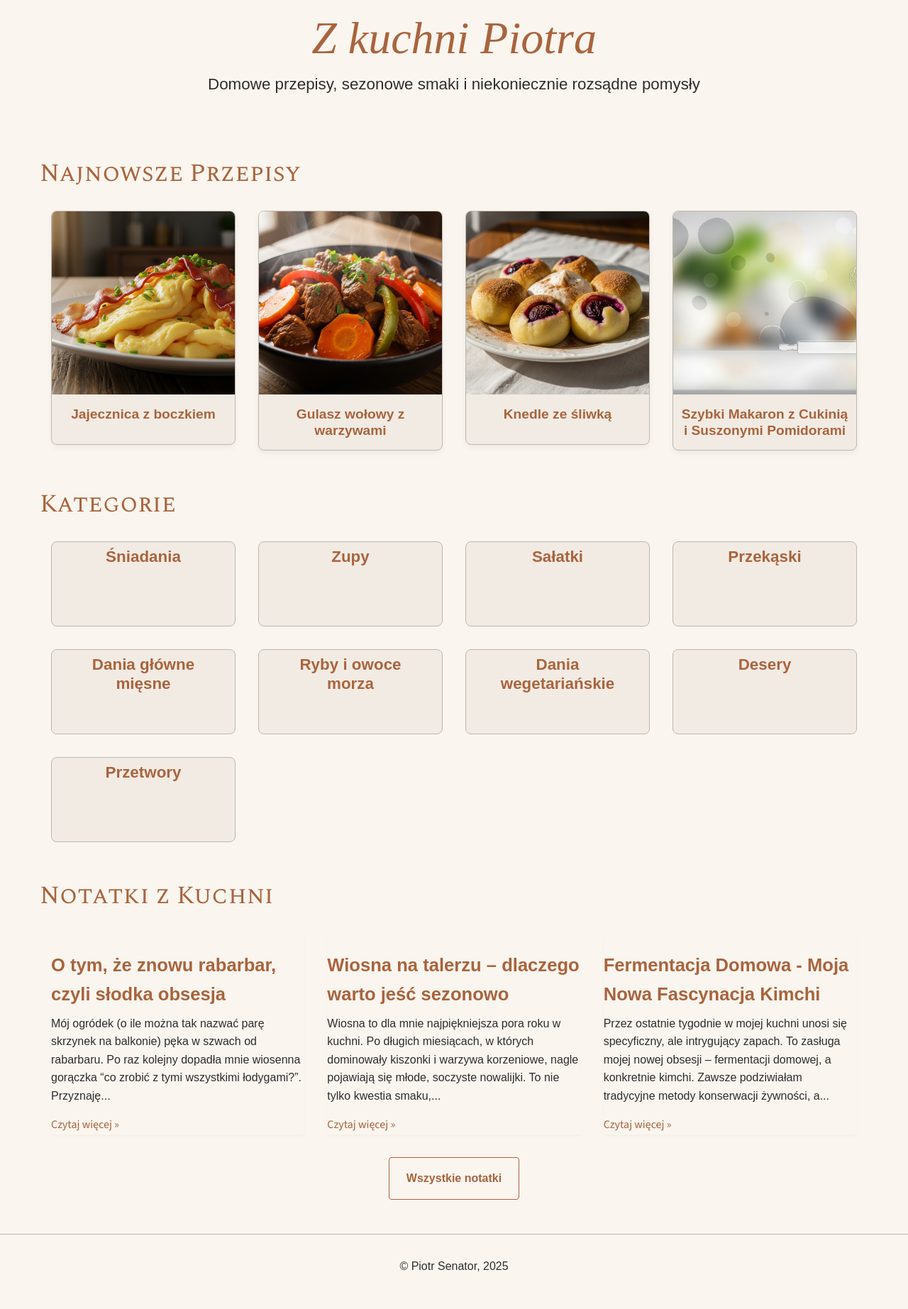
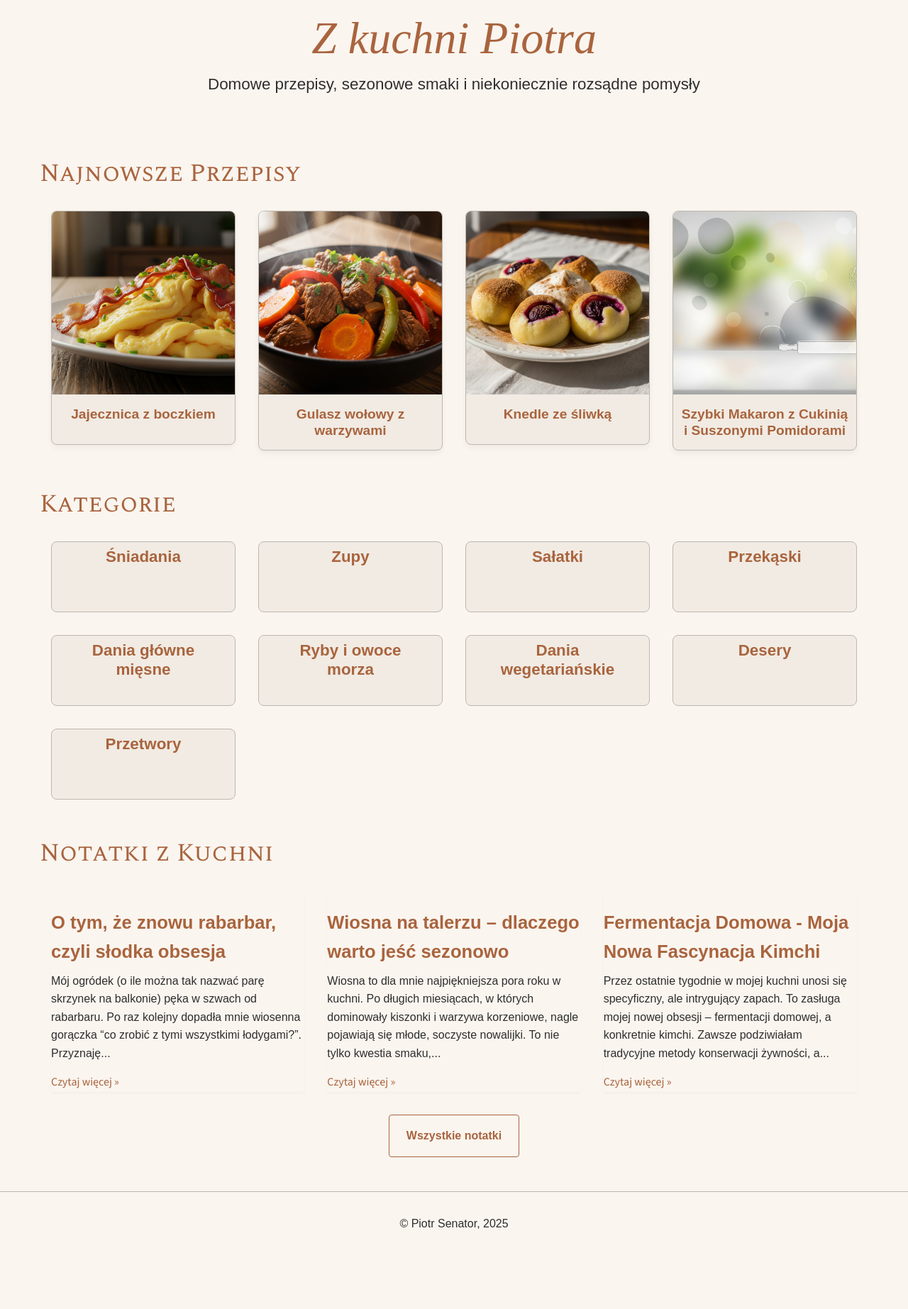
Before and after one commit to piotrsenator/kuchnia, a Jekyll site: the page built from index.html, in a window 1280 px wide. Shown: the whole page at 71% size. Built offline with Jekyll 4.4.1, drawn with Linux system fonts in a browser that asks for light colours; some web fonts are replaced; after the commit the page ends 1785 px from its top, so only the background shows below that.

Commit message:
Update style.css

```diff
--- a/assets/css/style.css
+++ b/assets/css/style.css
@@ -376,20 +376,22 @@ blockquote {
     background-color: var(--color-background-accent);
     border: 1px solid var(--color-secondary);
     border-radius: var(--border-radius-md);
-    /* Zmniejszono padding pionowy */
-    padding: var(--spacing-xs) var(--spacing-md); /* Zmieniono var(--spacing-sm) na var(--spacing-xs) dla góry/dołu */
+    /* ZMNIEJSZONY PADDING pionowy */
+    padding: var(--spacing-xs) var(--spacing-md); /* Góra/dół 8px, lewo/prawo 24px */
     text-align: center;
     transition: background-color 0.3s ease;
-    /* Usunięto min-height: auto; - niepotrzebne przy fixed height */
+
     display: flex;
-    flex-direction: column;
-    justify-content: center; /* To wyśrodkowuje całą zawartość karty w pionie */
-    align-items: center;    /* To wyśrodkowuje całą zawartość karty w poziomie */
+    flex-direction: column; /* Ustawienie układu pionowego */
+    justify-content: space-between; /* Nowość: Rozdziela zawartość (tytuł i licznik) równomiernie pionowo */
+    align-items: center;    /* Wyśrodkowanie w poziomie */
 
-    /* Ustawienie stałej wysokości dla wszystkich kart kategorii */
-    /* Należy dostosować tę wartość tak, aby pomieściła dwie linie tekstu + licznik postów z zapasem */
-    min-height: 120px; /* Przykładowa wysokość, dostosuj wg potrzeb. To klucz do jednolitej wysokości. */
-    height: auto; /* Zapewnia elastyczność, ale min-height będzie dominować */
+    /* KLUCZOWA ZMIANA: STAŁA WYSOKOŚĆ KARTY */
+    /* Obliczanie: (2 linie * line-height) + paddingi + wysokość licznika + marginesy */
+    /* Przykład dla font-size: 1.4rem (22.4px), line-height: 1.2, spacing-xs: 8px, font-size licznika 0.9rem (~14.4px) */
+    /* Ok. (22.4px * 1.2 * 2) + (8px * 2) + 14.4px + (kilka px na margines) = ~53.76 + 16 + 14.4 = ~84.16px */
+    /* Spróbujmy wartości, która na pewno pomieści dwie linie i licznik. */
+    min-height: 100px; /* Dostosuj tę wartość! Zacznij od 100px i zwiększaj/zmniejszaj. */
 }
 .category-card:hover {
     background-color: var(--color-primary);
@@ -398,17 +400,21 @@ blockquote {
     font-weight: var(--font-weight-semibold);
     font-size: 1.4rem;
     line-height: 1.2;
-    margin: 0;
+    margin: 0; /* Usuwamy marginesy, aby flexbox miał pełną kontrolę */
     transition: color 0.3s ease;
-    /* min-height usuwamy stąd, przenosimy logikę stałej wysokości do .category-card */
-    /* Usunięto: min-height: calc(2 * 1.4rem * 1.2); */
 
+    /* KLUCZOWA ZMIANA: DISPLAY: FLEX dla samego tytułu, aby wyśrodkować tekst w nim */
     display: flex;
-    align-items: center; /* Wyśrodkowanie pionowe tekstu w ramach swojego kontenera */
-    justify-content: center; /* Wyśrodkowanie poziome tekstu w ramach swojego kontenera */
-    flex-grow: 1; /* To jest KLUCZOWE - pozwala tytułowi zająć dostępną przestrzeń wewnątrz .category-card */
+    align-items: center;    /* Wyśrodkowanie pionowe tekstu w ramach TEGO kontenera */
+    justify-content: center; /* Wyśrodkowanie poziome tekstu w ramach TEGO kontenera */
+    text-align: center; /* Dodatkowe zabezpieczenie dla wyśrodkowania tekstu */
+
+    flex-grow: 1; /* Pozwoli temu elementowi zająć całą dostępną przestrzeń w kolumnie */
+    width: 100%; /* Upewnij się, że element tytułu zajmuje pełną szerokość */
+
     overflow: hidden;
-    display: -webkit-box; /* Potrzebne dla -webkit-line-clamp */
+    /* Styles for multi-line ellipsis */
+    display: -webkit-box;
     -webkit-line-clamp: 2; /* Ograniczenie do 2 linii */
     -webkit-box-orient: vertical;
 }
@@ -419,10 +425,9 @@ blockquote {
     font-weight: var(--font-weight-semibold);
     font-size: 0.9rem;
     color: var(--color-primary);
-    margin-top: var(--spacing-xxs);
+    margin-top: var(--spacing-xxs); /* Minimalny margines górny */
     flex-shrink: 0; /* Zapobiega zmniejszaniu się licznika postów */
 }
-
 
 /* ==========================================================================
    4. STYLE STRON
```
